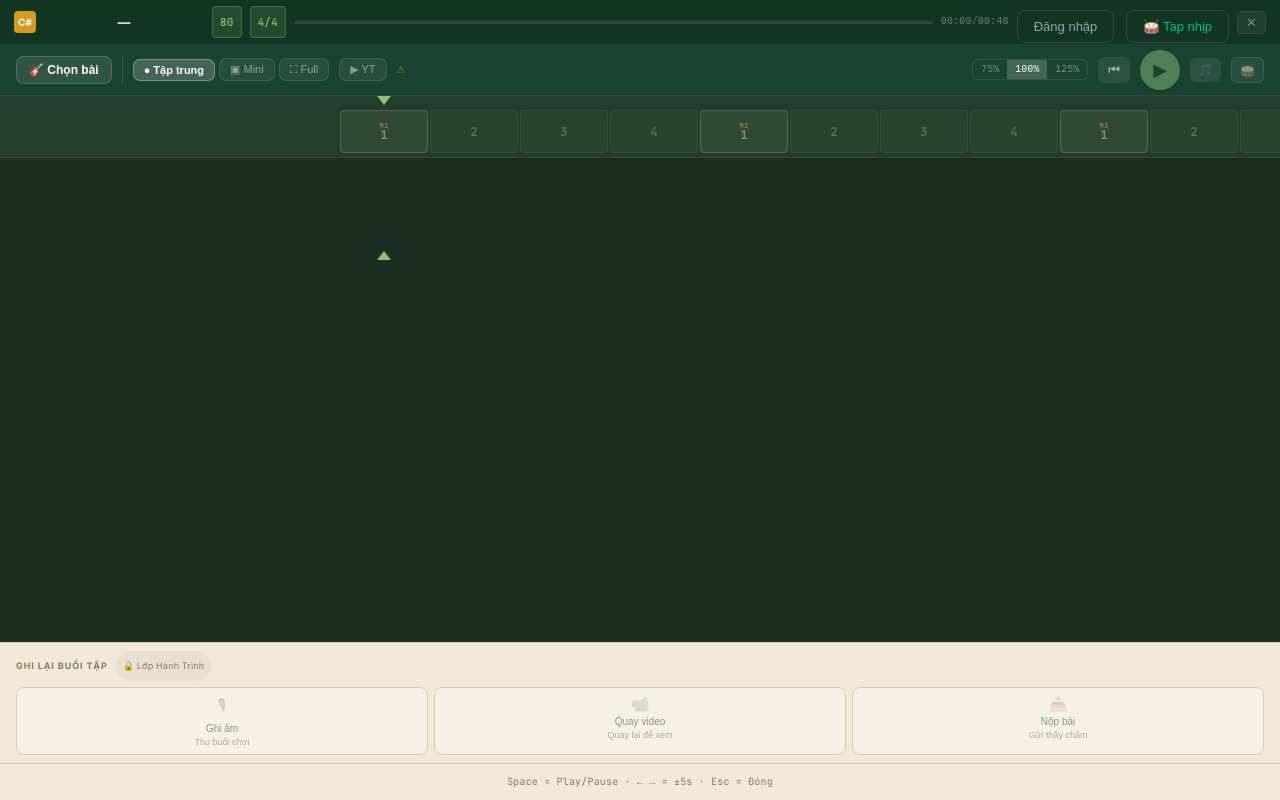
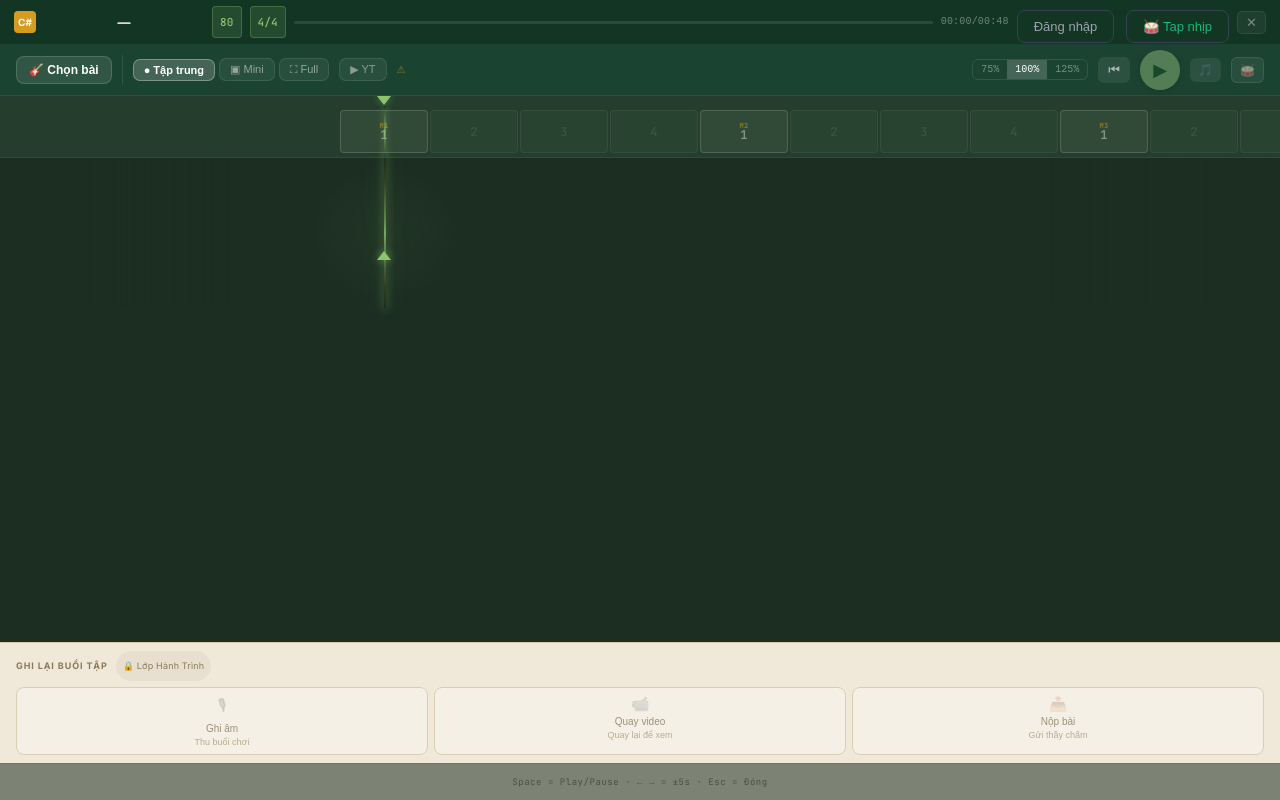
Before and after one commit to vananhaudio/cs-rhythm-editor, a React (Vite) app: page / in a window 1280 px wide. Built offline with nearby package versions, Linux system fonts and the light colour scheme.

Commit message:
feat: depth CSS - playhead glow, beat pulse, lyric depth, vignette

```diff
--- a/src/PlayerView.css
+++ b/src/PlayerView.css
@@ -432,3 +432,54 @@
   padding: 2px 8px; outline: none;
   min-width: 200px;
 }
+
+/* ══════════════════════════════════════════
+   DEPTH & FEEL — "nhạc cụ, không phải phần mềm"
+══════════════════════════════════════════ */
+
+.scroll-now-line {
+  display: block !important;
+  position: absolute; top: 0; bottom: 0; width: 2px;
+  background: linear-gradient(to bottom, transparent 0%, rgba(201,151,0,0.15) 15%, rgba(141,196,112,0.55) 40%, rgba(141,196,112,0.8) 50%, rgba(141,196,112,0.55) 60%, rgba(201,151,0,0.15) 85%, transparent 100%);
+  box-shadow: 0 0 8px 2px rgba(141,196,112,0.25), 0 0 24px 4px rgba(141,196,112,0.08);
+  pointer-events: none; z-index: 10;
+}
+.scroll-now-line--beat {
+  display: block !important;
+  background: linear-gradient(to bottom, transparent 0%, rgba(141,196,112,0.4) 30%, rgba(141,196,112,0.7) 50%, rgba(141,196,112,0.4) 70%, transparent 100%);
+  box-shadow: 0 0 6px 2px rgba(141,196,112,0.2); width: 2px;
+}
+.player-scroll-area--lyric::after {
+  content: ''; position: absolute; top: 0; bottom: 0;
+  left: calc(30% - 80px); width: 160px;
+  background: radial-gradient(ellipse at center, rgba(141,196,112,0.05) 0%, transparent 70%);
+  pointer-events: none; z-index: 5;
+  animation: breathe 10s ease-in-out infinite;
+}
+@keyframes breathe { 0%,100%{opacity:.6} 50%{opacity:1} }
+.player-scroll-area--lyric::before {
+  content: ''; position: absolute; inset: 0;
+  background: linear-gradient(to right, rgba(28,46,34,0.65) 0%, transparent 18%, transparent 82%, rgba(28,46,34,0.65) 100%);
+  pointer-events: none; z-index: 8;
+}
+.tl-beat-cell { transition: transform 0.08s ease, background 0.08s ease, border-color 0.08s ease; }
+.tl-beat-cell--active {
+  transform: translateX(-50%) scale(1.1) !important;
+  background: rgba(201,151,0,0.18) !important;
+  border-color: rgba(201,151,0,0.7) !important;
+  box-shadow: 0 0 12px rgba(201,151,0,0.3) !important;
+}
+.tl-beat-cell--bar1.tl-beat-cell--active {
+  background: rgba(141,196,112,0.2) !important;
+  border-color: rgba(141,196,112,0.8) !important;
+  box-shadow: 0 0 16px rgba(141,196,112,0.35) !important;
+}
+.tl-beat-cell:not(.tl-beat-cell--bar1):not(.tl-beat-cell--active) .tl-beat-num { opacity: 0.35; }
+.tl-lyric { transition: color 0.12s, font-size 0.12s, opacity 0.12s, text-shadow 0.15s; letter-spacing: 0.02em; font-weight: 600 !important; }
+.tl-lyric.active { text-shadow: 0 0 20px rgba(16,185,129,0.35), 0 0 40px rgba(16,185,129,0.12); letter-spacing: 0.04em; }
+.tl-lyric:not(.active) { opacity: 0.45; }
+.tl-chord { font-size: 13px !important; opacity: 0.55; transition: opacity 0.1s, color 0.1s; letter-spacing: 0.06em; }
+.tl-chord.active { opacity: 0.9; font-size: 15px !important; }
+.player-hint { opacity: 0.45; font-size: 9px !important; letter-spacing: 0.06em; }
+.now-arrow { filter: drop-shadow(0 0 4px rgba(141,196,112,0.6)); }
+.now-arrow--up { filter: drop-shadow(0 0 4px rgba(141,196,112,0.6)); }
```
